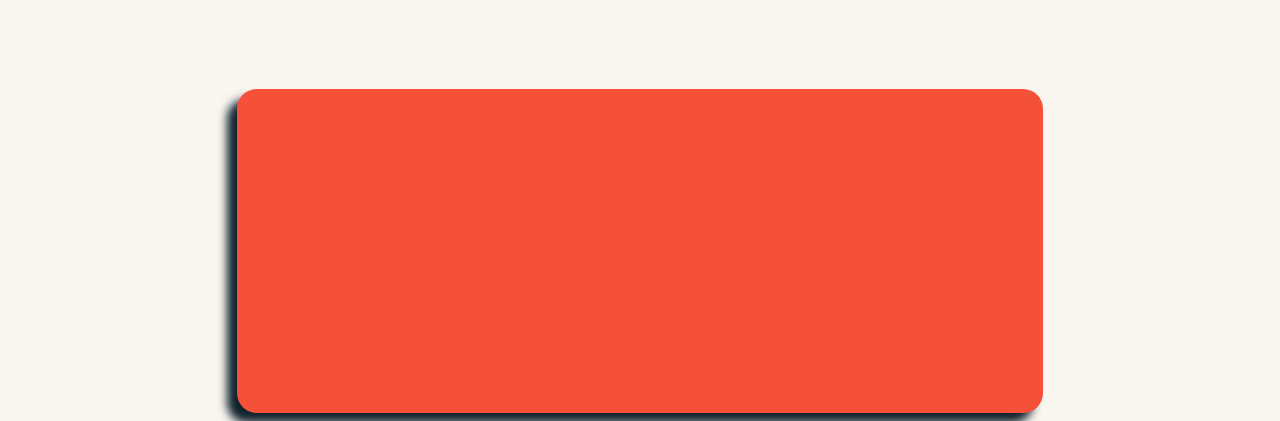
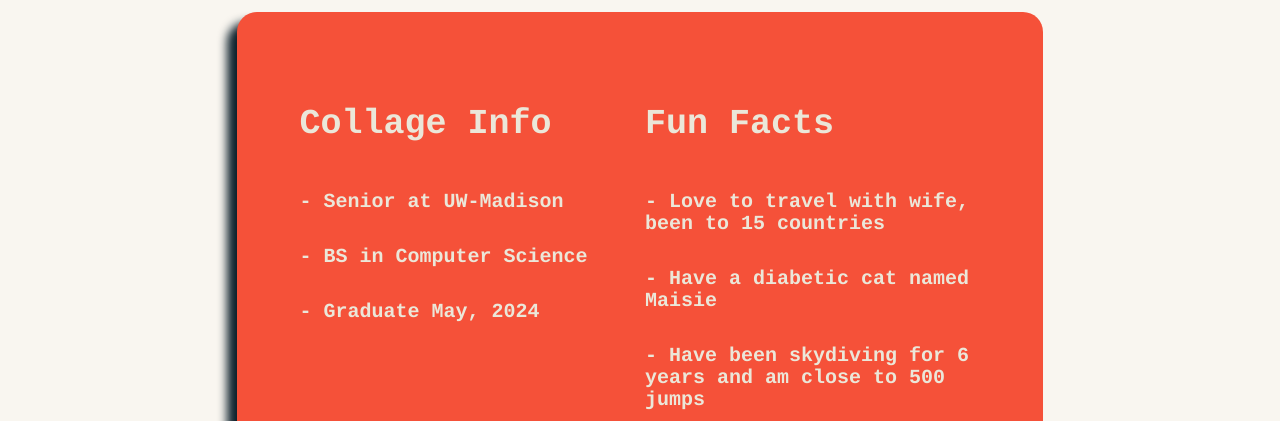
Before and after one commit to zosborn1/website, a React (Create React App) app: page /#/about in a window 1280 px wide. Shown: the part 379-800 px from the top of the page. Built offline with nearby package versions, Linux system fonts and the light colour scheme.

Commit message:
Finish About Page

```diff
--- a/src/components/pages/About/About.tsx
+++ b/src/components/pages/About/About.tsx
@@ -2,26 +2,55 @@ import { JSX } from "react/jsx-runtime";
 import { PageColorWrapper } from "../../../styles/global-styles";
 import { IAboutProps } from "./types";
 import { Typography } from "@mui/material";
-import { AboutPageWrapper, AboutContentWrapper, AboutImageWrapper } from "./styles";
+import {
+    AboutPageWrapper,
+    AboutContentWrapper,
+    AboutImageWrapper,
+    ContentContainer,
+    ContentColumn,
+    SubHeader,
+    SubInfo
+} from "./styles";
 import ZOBox from "../../molecules/ZOBox/ZOBox";
 
 import travel from '../../../assets/travel.jpeg';
 import maisie from '../../../assets/maisie.jpeg';
 import skydiving from '../../../assets/skydiving.jpg';
+import uwMadison from '../../../assets/uwMadison.png';
 
 const About = ({ children }: IAboutProps): JSX.Element => {
 
-    const Main = [
-        <>
-            <Typography
-                variant="h4"
-                align="center"
-                color="text.primary"
-                gutterBottom
-            >
-                Currently still being worked on
-            </Typography>
-        </>
+    const AboutContent = [
+        <ContentContainer>
+            <ContentColumn>
+                <SubHeader>
+                    Collage Info
+                </SubHeader>
+                <SubInfo>
+                    - Senior at UW-Madison
+                </SubInfo>
+                <SubInfo>
+                    - BS in Computer Science
+                </SubInfo>
+                <SubInfo>
+                    - Graduate May, 2024
+                </SubInfo>
+            </ContentColumn>
+            <ContentColumn>
+                <SubHeader>
+                    Fun Facts
+                </SubHeader>
+                <SubInfo>
+                    - Love to travel with wife, been to 15 countries
+                </SubInfo>
+                <SubInfo>
+                    - Have a diabetic cat named Maisie
+                </SubInfo>
+                <SubInfo>
+                    - Have been skydiving for 6 years and am close to 500 jumps
+                </SubInfo>
+            </ContentColumn>
+        </ContentContainer>
     ]
 
     return (
@@ -61,8 +90,9 @@ const About = ({ children }: IAboutProps): JSX.Element => {
                 </AboutImageWrapper>
                 <AboutContentWrapper>
                     <ZOBox
-                        height='90%'
+                        height='auto'
                         width='70%'
+                        content={AboutContent}
                     />
 
                 </AboutContentWrapper>
--- a/src/components/pages/About/styles.ts
+++ b/src/components/pages/About/styles.ts
@@ -30,3 +30,36 @@ export const AboutImageWrapper = styled.div`
     justify-content: space-evenly;
     align-items: center;
 `;
+
+export const ContentContainer = styled.div`
+    height: 100%;
+    width: 100%;
+    //border: red solid 1px;
+    display: flex;
+    flex-direction: row;
+`;
+
+export const ContentColumn = styled.div`
+    width: 50%;
+    height: 100%;
+    //border: blue solid 1px;
+    display: flex;
+    justify-content: center;
+    //align-items: center;
+    flex-direction: column;
+    overflow: auto;
+    padding: 5px;
+`;
+
+export const SubHeader = styled.h1`
+    font-size: 35px;
+    color: rgba(235,231,217,255);
+    align: center;
+`;
+
+export const SubInfo = styled.h2`
+    font-size: 20px;
+    color: rgba(235,231,217,255);
+    line-height: 22px;
+    align: left;
+`;
```
Also changed, not shown: src/assets/uwMadison.png (added).
